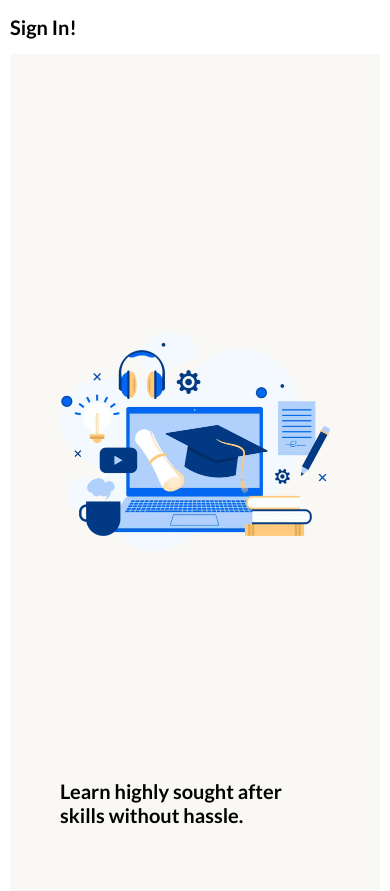
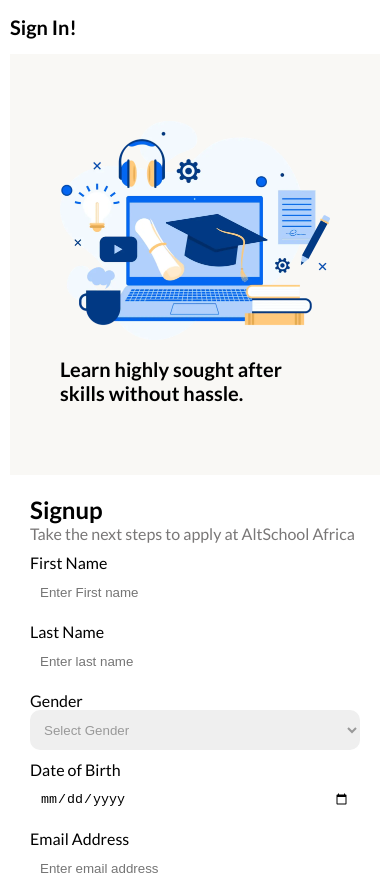
Before and after one commit to mavic01/html-assignments, a plain HTML site: page Assignment-1/form.html in a window 390 px wide. Shown: the top 891 px of the page. Drawn offline with Linux system fonts and the light colour scheme.

Commit message:
form update

```diff
--- a/Assignment-1/form.html
+++ b/Assignment-1/form.html
@@ -133,7 +133,7 @@
         }
         @media screen  and (max-width: 768px) {
             .image>img {
-            height: 80vh;
+            height: 40vh;
             width: 100%;
             object-fit: contain;
         }
@@ -181,7 +181,7 @@
             }
         @media  screen and (max-width: 390px) {
             .image>img {
-            height: 80vh;
+            height: 30vh;
             width: 100%;
             object-fit: contain;
         }
```
